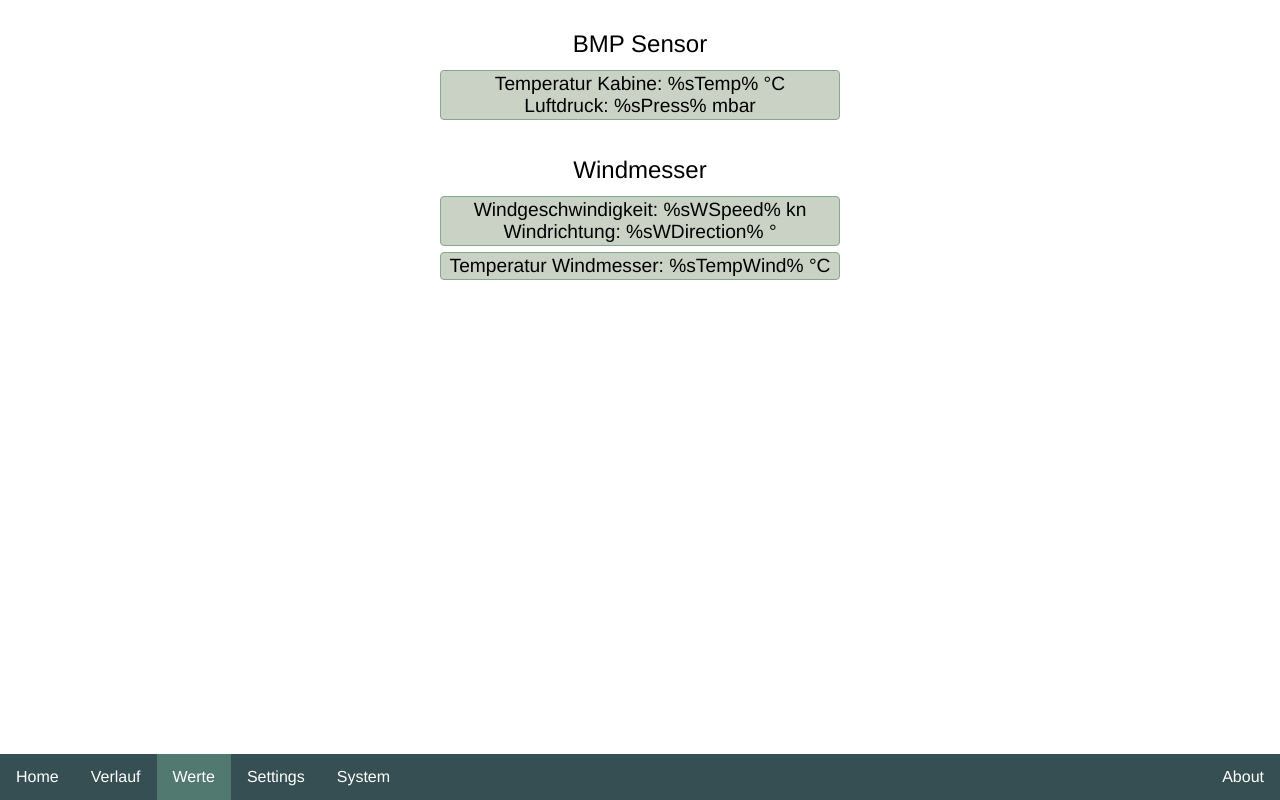
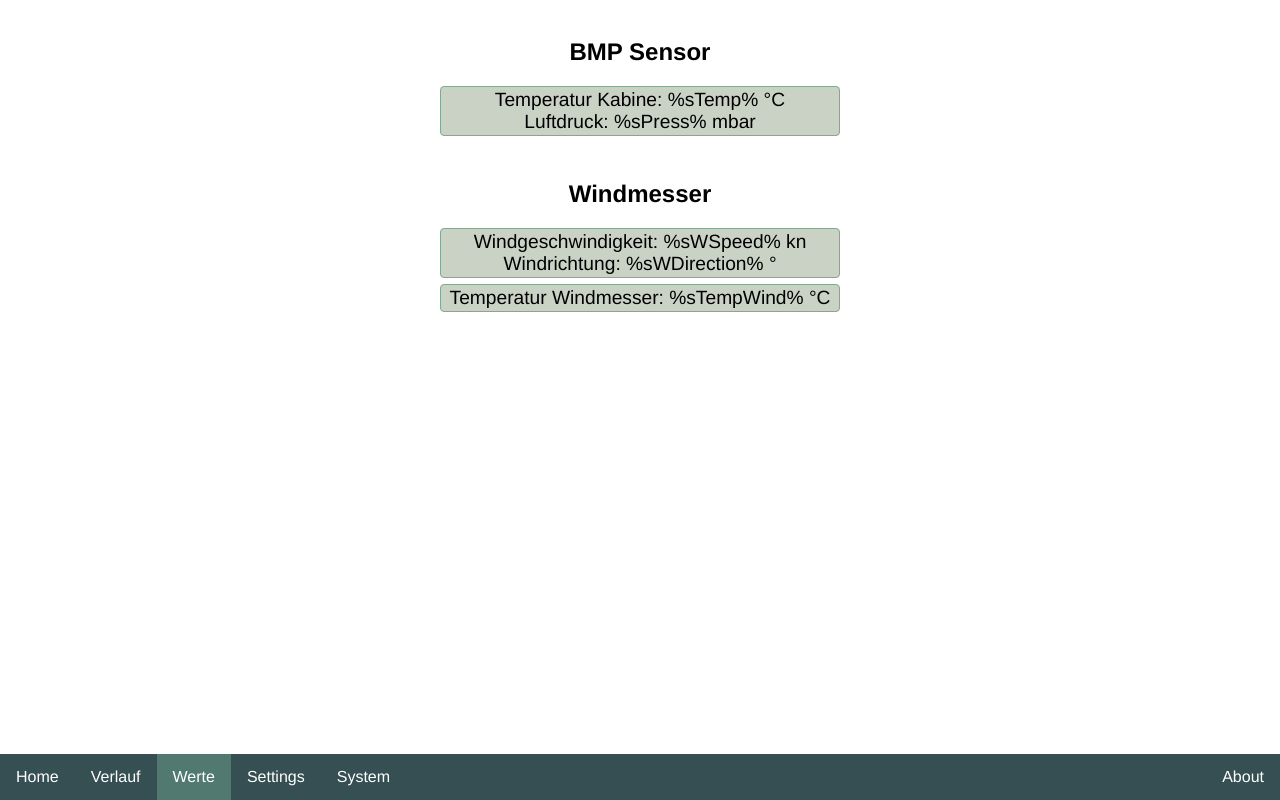
Before and after one commit to gerryvel/NMEA2000_TPW, a plain HTML site: page data/werte.html in a window 1280 px wide. Drawn offline with Linux system fonts and the light colour scheme.

Commit message:
V 3.0 mit History

```diff
--- a/data/werte.html
+++ b/data/werte.html
@@ -10,11 +10,11 @@
 </head>
 <body>
     <br>
-    <p>BMP Sensor</p>
+    <h2>BMP Sensor</h2>
     <p class="label">Temperatur Kabine: %sTemp% &deg;C<br>
                     Luftdruck: %sPress% mbar</p>
     <br>
-    <p>Windmesser</p>
+    <h2>Windmesser</h2>
     <p class="label">Windgeschwindigkeit: %sWSpeed% kn<br>
                     Windrichtung: %sWDirection% &deg;</p>
     <p class="label">Temperatur Windmesser: %sTempWind% &deg;C</p
```
Also changed, not shown: data/settings.html (+3 -1 lines), data/system.html (+1 -1 lines).
